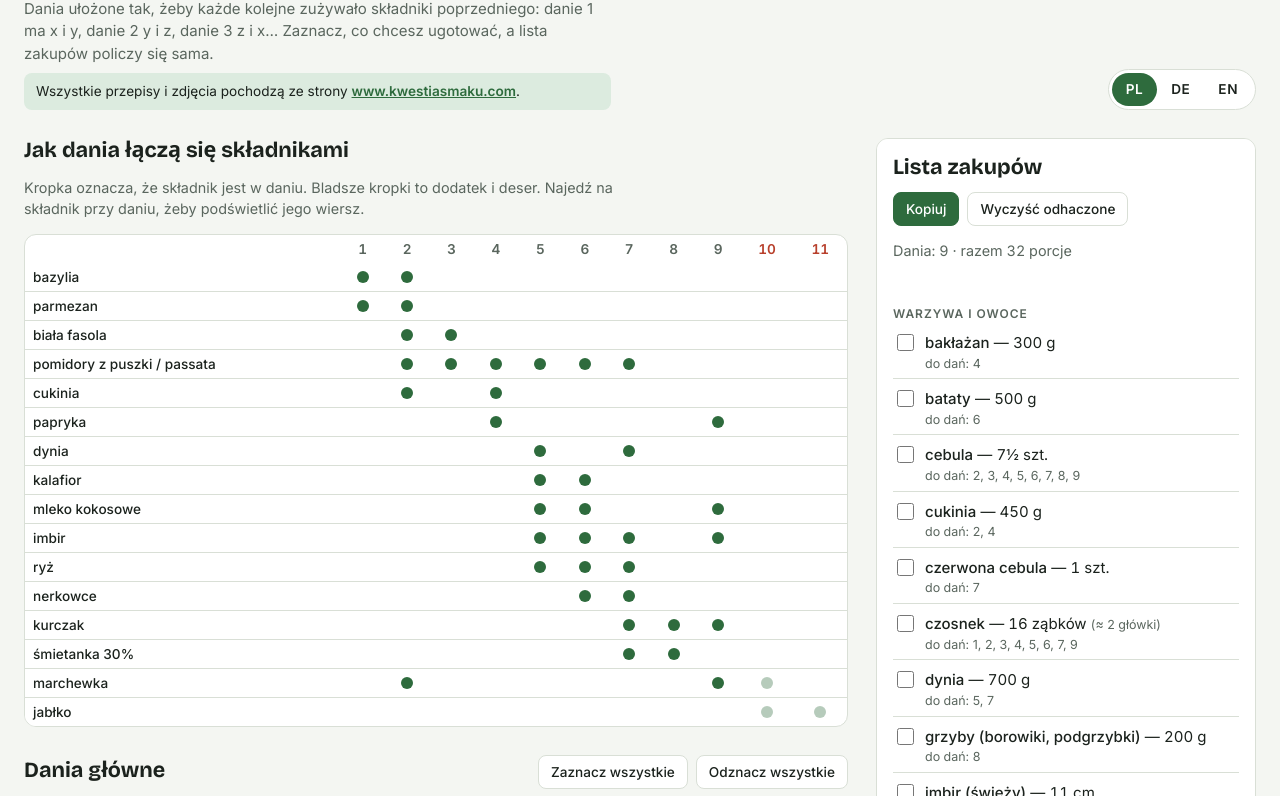
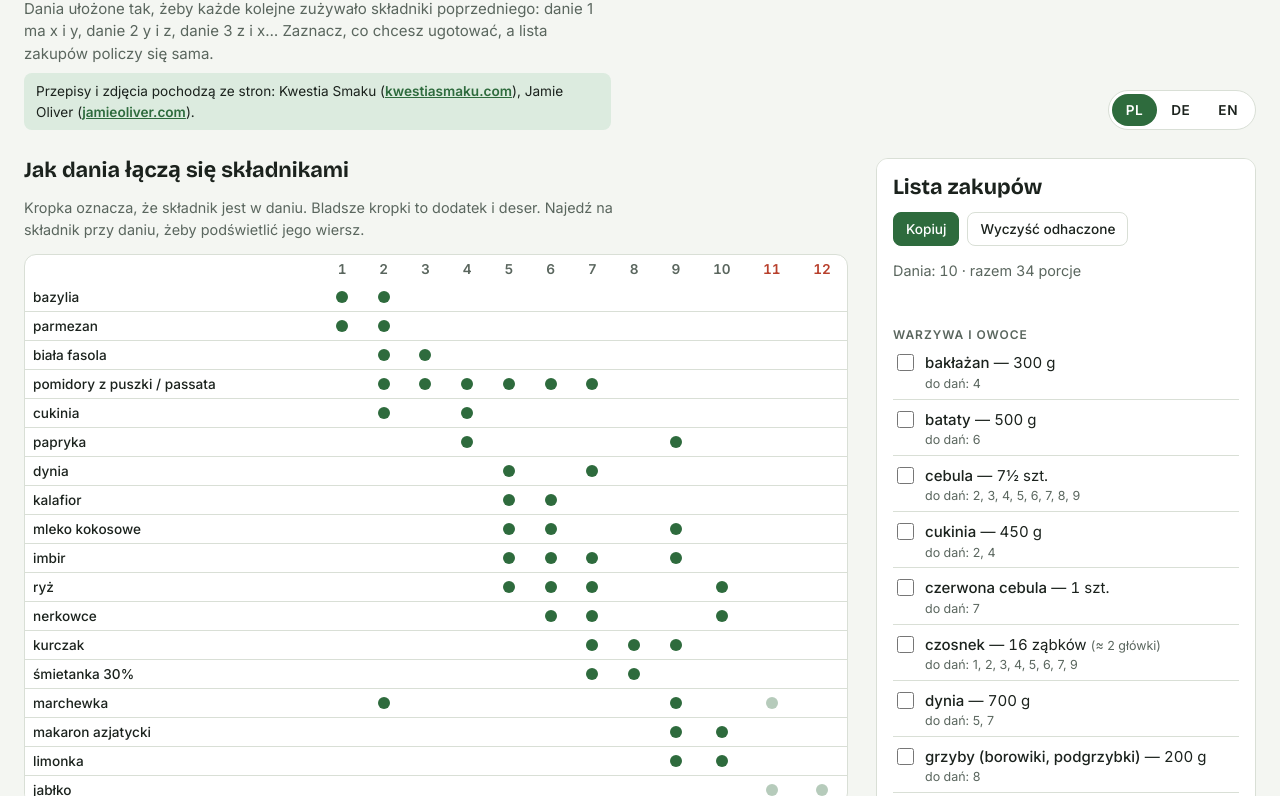
Before and after one commit to AgaMacko/cooking, a plain HTML site: page index.html in a window 1280 px wide. Shown: the part 116-912 px from the top of the page. Drawn offline with nearby package versions, Linux system fonts and the light colour scheme.

Commit message:
Add Jamie Oliver's upside-down noodle rice bowl and per-site credits
Co-Authored-By: Claude Opus 5.5 <noreply@anthropic.com>
Claude-Session: https://claude.ai/code/session_01VoYaeY9vfnF1fsPh1WUdb5

```diff
--- a/index.html
+++ b/index.html
@@ -216,8 +216,8 @@ const N = (pl, de, en) => ({ pl, de, en });
 /* ---------- UI strings ---------- */
 const UI = {
   pl: {
-    eyebrow: "Plan gotowania · 11 przepisów",
-    credit: "Wszystkie przepisy i zdjęcia pochodzą ze strony", foot: "Przepisy i zdjęcia: Kwestia Smaku,", footNote: "Ta strona to prywatny plan posiłków; tłumaczenia na niemiecki i angielski są nieoficjalne.", photo: "Zdjęcie",
+    eyebrow: "Plan gotowania · 12 przepisów",
+    credit: "Przepisy i zdjęcia pochodzą ze stron:", foot: "Przepisy i zdjęcia:", footNote: "Ta strona to prywatny plan posiłków; tłumaczenia przepisów są nieoficjalne.", photo: "Zdjęcie",
     title: "Łańcuch obiadów",
     sub: "Dania ułożone tak, żeby każde kolejne zużywało składniki poprzedniego: danie 1 ma x i y, danie 2 y i z, danie 3 z i x… Zaznacz, co chcesz ugotować, a lista zakupów policzy się sama.",
     matrix: "Jak dania łączą się składnikami",
@@ -226,7 +226,7 @@ const UI = {
     all: "Zaznacz wszystkie", none: "Odznacz wszystkie",
     onList: "Na listę", servings: ["porcja", "porcje", "porcji"], pieces: ["sztuka", "sztuki", "sztuk"],
     recipe: "Przepis", ingredients: "Składniki", steps: "Przygotowanie", tips: "Wskazówki", serve: "Podanie",
-    source: "Oryginał na kwestiasmaku.com",
+    source: "Oryginał na",
     fromPrev: "Z dania", toNext: "Na danie",
     list: "Lista zakupów", copy: "Kopiuj", reset: "Wyczyść odhaczone",
     copied: "Skopiowano listę do schowka.", copyFail: "Nie udało się skopiować automatycznie. Zaznacz tekst poniżej i skopiuj go ręcznie.",
@@ -238,8 +238,8 @@ const UI = {
     cats: { produce: "Warzywa i owoce", herbs: "Świeże zioła", meat: "Mięso", dairy: "Nabiał i jajka", dry: "Makarony, kasze, orzechy", cans: "Puszki, słoiki, sosy", spice: "Przyprawy", pantry: "Spiżarnia (zwykle w domu)" },
   },
   de: {
-    eyebrow: "Kochplan · 11 Rezepte",
-    credit: "Alle Rezepte und Fotos stammen von der Website", foot: "Rezepte und Fotos: Kwestia Smaku,", footNote: "Diese Seite ist ein privater Essensplan; die deutschen und englischen Übersetzungen sind inoffiziell.", photo: "Foto",
+    eyebrow: "Kochplan · 12 Rezepte",
+    credit: "Rezepte und Fotos stammen von:", foot: "Rezepte und Fotos:", footNote: "Diese Seite ist ein privater Essensplan; die Übersetzungen der Rezepte sind inoffiziell.", photo: "Foto",
     title: "Gerichte-Kette",
     sub: "Die Gerichte sind so angeordnet, dass jedes die Zutaten des vorherigen aufbraucht: Gericht 1 hat x und y, Gericht 2 y und z, Gericht 3 z und x … Wähle aus, was du kochen willst – die Einkaufsliste rechnet sich selbst.",
     matrix: "Wie die Gerichte über Zutaten zusammenhängen",
@@ -248,7 +248,7 @@ const UI = {
     all: "Alle auswählen", none: "Alle abwählen",
     onList: "Auf die Liste", servings: ["Portion", "Portionen"], pieces: ["Stück", "Stück"],
     recipe: "Rezept", ingredients: "Zutaten", steps: "Zubereitung", tips: "Tipps", serve: "Servieren",
-    source: "Original auf kwestiasmaku.com (Polnisch)",
+    source: "Original auf",
     fromPrev: "Aus Gericht", toNext: "Für Gericht",
     list: "Einkaufsliste", copy: "Kopieren", reset: "Abgehakte zurücksetzen",
     copied: "Liste in die Zwischenablage kopiert.", copyFail: "Automatisches Kopieren ging nicht. Markiere den Text unten und kopiere ihn von Hand.",
@@ -260,8 +260,8 @@ const UI = {
     cats: { produce: "Obst & Gemüse", herbs: "Frische Kräuter", meat: "Fleisch", dairy: "Milchprodukte & Eier", dry: "Nudeln, Getreide, Nüsse", cans: "Konserven, Gläser, Saucen", spice: "Gewürze", pantry: "Vorrat (meist zu Hause)" },
   },
   en: {
-    eyebrow: "Cooking plan · 11 recipes",
-    credit: "All recipes and photos come from", foot: "Recipes and photos: Kwestia Smaku,", footNote: "This page is a private meal plan; the German and English translations are unofficial.", photo: "Photo",
+    eyebrow: "Cooking plan · 12 recipes",
+    credit: "Recipes and photos come from:", foot: "Recipes and photos:", footNote: "This page is a private meal plan; the recipe translations are unofficial.", photo: "Photo",
     title: "Meal Chain",
     sub: "The dishes are ordered so each one uses up ingredients from the one before: meal 1 has x and y, meal 2 y and z, meal 3 z and x… Tick what you want to cook and the shopping list adds itself up.",
     matrix: "How the meals share ingredients",
@@ -270,7 +270,7 @@ const UI = {
     all: "Select all", none: "Clear all",
     onList: "Add to list", servings: ["serving", "servings"], pieces: ["piece", "pieces"],
     recipe: "Recipe", ingredients: "Ingredients", steps: "Method", tips: "Tips", serve: "To serve",
-    source: "Original on kwestiasmaku.com (Polish)",
+    source: "Original on",
     fromPrev: "From meal", toNext: "Into meal",
     list: "Shopping list", copy: "Copy", reset: "Clear ticks",
     copied: "List copied to the clipboard.", copyFail: "Couldn't copy automatically. Select the text below and copy it by hand.",
@@ -388,6 +388,11 @@ const I = {
   sugar: ["cukier", "Zucker", "sugar", "pantry"],
   vanilla_sugar: ["cukier wanilinowy", "Vanillinzucker", "vanilla sugar", "pantry"],
   icing: ["cukier puder", "Puderzucker", "icing sugar", "pantry"],
+  sesame_oil: ["olej sezamowy", "Sesamöl", "sesame oil", "pantry"],
+  stirfry: ["mieszanka warzyw do stir-fry (opak. 320 g)", "Wok-Gemüsemischung (320-g-Packung)", "mixed stir-fry veg (320 g pack)", "produce"],
+  soy: ["sos sojowy (o obniżonej zawartości soli)", "Sojasauce (salzreduziert)", "low-salt soy sauce", "cans"],
+  rice_cooked: ["ryż brązowy, ugotowany (opak. 250 g)", "brauner Reis, vorgegart (250-g-Packung)", "cooked brown rice (250 g pack)", "dry"],
+  chili_oil: ["olej chili syczuański", "Sichuan-Chiliöl", "Sichuan chilli oil", "cans"],
 };
 
 /* buy-size hints shown next to the shopping-list total */
@@ -414,11 +419,17 @@ const TOKENS = {
   chicken: N("kurczak", "Hähnchen", "chicken"),
   cream: N("śmietanka 30%", "Sahne", "cream"),
   carrot: N("marchewka", "Karotte", "carrot"),
+  noodles: N("makaron azjatycki", "asiatische Nudeln", "noodles"),
+  lime: N("limonka", "Limette", "lime"),
   apple: N("jabłko", "Apfel", "apple"),
 };
 
 /* ---------- recipes ---------- */
 const SRC = "https://www.kwestiasmaku.com/przepis/";
+const SITES = {
+  ks: { name: "Kwestia Smaku", url: "https://www.kwestiasmaku.com/", host: "kwestiasmaku.com" },
+  jo: { name: "Jamie Oliver", url: "https://www.jamieoliver.com/", host: "jamieoliver.com" },
+};
 const R = [
 {
   id: "pesto", type: "main", serv: 2, src: SRC + "makaron-z-pesto-i-burrata", img: "img/pesto.webp",
@@ -658,16 +669,16 @@ const R = [
       "Add the cream and shake the pan to combine. Cook for about 1 minute until the sauce thickens. Finish with dill."],
   },
   serve: {
-    pl: ["Z ziemniakami, kopytkami, makaronem lub kaszą. Pasuje do niego surówka z czerwonej kapusty (danie 10)."],
-    de: ["Mit Kartoffeln, Schupfnudeln, Nudeln oder Getreide. Dazu passt der Rotkohlsalat (Gericht 10)."],
-    en: ["With potatoes, potato dumplings, pasta or grains. The red cabbage slaw (dish 10) goes well with it."],
+    pl: ["Z ziemniakami, kopytkami, makaronem lub kaszą. Pasuje do niego surówka z czerwonej kapusty (danie 11)."],
+    de: ["Mit Kartoffeln, Schupfnudeln, Nudeln oder Getreide. Dazu passt der Rotkohlsalat (Gericht 11)."],
+    en: ["With potatoes, potato dumplings, pasta or grains. The red cabbage slaw (dish 11) goes well with it."],
   },
 },
 {
   id: "tajska", type: "soup", serv: 4, src: SRC + "tajska-zupa-curry-z-noodlami", img: "img/tajska.webp",
   name: N("Tajska zupa curry z noodlami", "Thailändische Currysuppe mit Nudeln", "Thai curry noodle soup"),
   time: N("ok. 25 min", "ca. 25 Min.", "about 25 min"),
-  tokens: ["chicken", "coconut", "ginger", "bell", "carrot"],
+  tokens: ["chicken", "coconut", "ginger", "bell", "carrot", "noodles", "lime"],
   ing: [["noodles", 200, "g", N("suchego; gotowego 400 g", "trocken; vorgegart 400 g", "dry; 400 g if ready-cooked")], ["chicken", 200, "g", N("lub tofu", "oder Tofu", "or tofu")], ["coconut_oil", 2, "tbsp"], ["onion", 1, "pcs"], ["carrot", 0.5, "pcs"], ["bell", 0.5, "pcs"], ["ginger", 3, "cm", N("1 łyżka startego", "1 EL gerieben", "1 tbsp grated")], ["garlic", 2, "clove"], ["red_curry", 1, "tbsp"], ["stock", 1500, "ml"], ["coconut", 400, "ml"], ["fish_sauce", 3, "tbsp"],
     ["#serve"], ["lime", 1, "pcs", N("1 łyżka soku + kawałki do podania", "1 EL Saft + Spalten zum Servieren", "1 tbsp juice + wedges to serve")], ["coriander", null], ["chives", null], ["chili", null]],
   steps: {
@@ -692,6 +703,32 @@ const R = [
       "Add the chicken or tofu and cook for about 2 minutes.",
       "Rinse the noodles, add to the soup and simmer until tender (2–3 minutes, depending on type).",
       "Squeeze over the lime juice. Serve with coriander, chives, lime and chilli."],
+  },
+},
+{
+  id: "bowl", type: "main", serv: 2, site: "jo", src: "https://www.jamieoliver.com/recipes/rice/upside-down-noodle-rice-bowl", img: "img/bowl.webp",
+  name: N("Odwrócona miska z makaronem i ryżem", "Umgedrehte Nudel-Reis-Bowl", "Upside-down noodle rice bowl"),
+  time: N("ok. 18 min", "ca. 18 Min.", "about 18 min"),
+  tokens: ["noodles", "lime", "cashews", "rice"],
+  ing: [["noodles", 50, "g", N("1 gniazdo makaronu ryżowego vermicelli", "1 Nest Reis-Vermicelli", "1 nest of vermicelli rice noodles")], ["sesame_oil", null], ["stirfry", 320, "g"],
+    ["olive_oil", 2, "tbsp", N("+ odrobina do smażenia warzyw", "+ etwas zum Braten des Gemüses", "+ a little for frying the veg")], ["cashews", 30, "g", N("niesolone", "ungesalzen", "unsalted")], ["soy", 2, "tbsp"], ["rice_cooked", 250, "g"], ["lime", 2, "pcs"], ["egg", 2, "pcs"], ["curry", null], ["chili_oil", null],
+    ["coriander", 15, "g", N("½ pęczka", "½ Bund", "½ bunch")], ["salt", null], ["pepper", null]],
+  steps: {
+    pl: ["Makaron namoczyć zgodnie z instrukcją na opakowaniu w głębokiej misce o średnicy ok. 16 cm, w której potem podasz danie. Odcedzić, włożyć z powrotem do miski i wymieszać z odrobiną oleju sezamowego.",
+      "Warzywa wrzucić na bardzo mocno rozgrzaną dużą patelnię z nieprzywierającą powłoką, z odrobiną oliwy i nerkowcami. Smażyć ok. 4 minuty, aż lekko zmiękną, często podrzucając. Doprawić sosem sojowym i wyłożyć do miski na makaron.",
+      "Na tę samą patelnię pokruszyć ryż i wycisnąć na niego sok z 1 limonki. Gdy się rozgrzeje, wyłożyć go na warzywa i mocno docisnąć łopatką.",
+      "Szybko przetrzeć patelnię i postawić na średnim ogniu. Wlać 2 łyżki oliwy, wbić jajka, doprawić szczyptą soli i pieprzu i oprószyć przyprawą curry. Smażyć do ulubionego stopnia ścięcia, polewając jajka gorącym tłuszczem.",
+      "Odwrócić miskę na talerz (jak babkę z piasku!), na wierzchu położyć jajka, polać olejem chili do smaku i posypać listkami kolendry. Skropić sokiem z drugiej limonki i podawać."],
+    de: ["Die Nudeln nach Packungsangabe in einer tiefen Servierschüssel (ca. 16 cm) einweichen. Abgießen, zurück in die Schüssel geben und mit etwas Sesamöl vermischen.",
+      "Das Gemüse mit etwas Olivenöl und den Cashews in eine sehr heiße, große beschichtete Pfanne geben und ca. 4 Minuten unter häufigem Schwenken bissfest braten. Mit Sojasauce abschmecken und in der Schüssel auf die Nudeln häufen.",
+      "Den Reis in dieselbe Pfanne bröseln und den Saft von 1 Limette darüberpressen. Sobald er heiß ist, auf das Gemüse schichten und mit dem Pfannenwender festdrücken.",
+      "Die Pfanne kurz auswischen und bei mittlerer Hitze zurück auf den Herd stellen. 2 EL Olivenöl hineingeben, die Eier aufschlagen, mit einer Prise Salz und Pfeffer würzen und mit Currypulver bestäuben. Nach Belieben braten und dabei mit dem heißen Öl begießen.",
+      "Die Schüssel auf einen Teller stürzen (wie eine Sandburg!), die Spiegeleier darauflegen, nach Geschmack Sichuan-Chiliöl darübergeben und Korianderblätter darüberzupfen. Mit dem restlichen Limettensaft beträufeln und servieren."],
+    en: ["Rehydrate the noodles in a deep 16 cm serving bowl according to the packet. Drain, return to the bowl and toss with a little sesame oil.",
+      "Tip the veg into a very hot large non-stick frying pan with a little olive oil and the cashews and fry for about 4 minutes, until just tender, tossing regularly. Season with the soy sauce, then pile the veg into the bowl on top of the noodles.",
+      "Crumble the rice into the same pan and squeeze over the juice of 1 lime. Once hot, layer it on top of the veg and press down firmly with a fish slice.",
+      "Quickly wipe out the pan and put it back on a medium heat. Add 2 tbsp olive oil, crack in the eggs, season with a pinch of salt and pepper and dust with curry powder. Cook to your liking, spooning the hot oil over them.",
+      "Turn the bowl out onto a plate (like a sandcastle!), top with the fried eggs, spoon over Sichuan chilli oil to taste and scatter with coriander leaves. Squeeze over the remaining lime juice and serve."],
   },
 },
 {
@@ -911,7 +948,7 @@ function renderMeal(r, idx, arr) {
   const extra = (title, obj) => obj ? `<div class="extra-notes"><h4>${esc(title)}</h4>${obj[lang].map(x => `<div>${esc(x)}</div>`).join("")}</div>` : "";
   const minus = r.unitServ === "pieces" ? 5 : 1;
   return `<article class="meal ${s.on ? "on" : ""} ${isMain ? "" : "extra"}" data-id="${r.id}">
-    ${r.img ? `<figure class="photo-wrap"><img class="photo" src="${r.img}" alt="${esc(r.name[lang])}" loading="lazy"><figcaption>${esc(t.photo)}: kwestiasmaku.com</figcaption></figure>` : ""}
+    ${r.img ? `<figure class="photo-wrap"><img class="photo" src="${r.img}" alt="${esc(r.name[lang])}" loading="lazy"><figcaption>${esc(t.photo)}: ${SITES[r.site || "ks"].host}</figcaption></figure>` : ""}
     <div class="meal-head">
       <div class="num" aria-hidden="true">${r.no}</div>
       <div style="min-width:0">
@@ -934,7 +971,7 @@ function renderMeal(r, idx, arr) {
       <div class="recipe-body">
         <div><h4>${esc(t.ingredients)} · ${esc(servLabel(r, s.p))}</h4><ul>${ings}</ul></div>
         <div><h4>${esc(t.steps)}</h4><ol>${steps}</ol>${extra(t.tips, r.tips)}${extra(t.serve, r.serve)}
-          <p class="src"><a href="${r.src}" target="_blank" rel="noopener">${esc(t.source)} ↗</a></p></div>
+          <p class="src"><a href="${r.src}" target="_blank" rel="noopener">${esc(t.source)} ${SITES[r.site || "ks"].host} ↗</a></p></div>
       </div>
     </details>
   </article>`;
@@ -1014,9 +1051,10 @@ function renderStatic() {
   $("#t-eyebrow").textContent = t.eyebrow;
   $("#t-title").textContent = t.title;
   $("#t-sub").textContent = t.sub;
-  const KS = '<a href="https://www.kwestiasmaku.com/" target="_blank" rel="noopener">www.kwestiasmaku.com</a>';
-  $("#t-credit").innerHTML = `${esc(t.credit)} ${KS}.`;
-  $("#t-foot").innerHTML = `${esc(t.foot)} ${KS}. ${esc(t.footNote)}`;
+  const used = [...new Set(R.map(r => r.site || "ks"))].map(k => SITES[k]);
+  const links = used.map(s => `${esc(s.name)} (<a href="${s.url}" target="_blank" rel="noopener">${s.host}</a>)`).join(", ");
+  $("#t-credit").innerHTML = `${esc(t.credit)} ${links}.`;
+  $("#t-foot").innerHTML = `${esc(t.foot)} ${links}. ${esc(t.footNote)}`;
   $("#t-matrix").textContent = t.matrix;
   $("#t-matrix-note").textContent = t.matrixNote;
   $("#t-mains").textContent = t.mains;
```
Also changed, not shown: img/bowl.webp (added).
